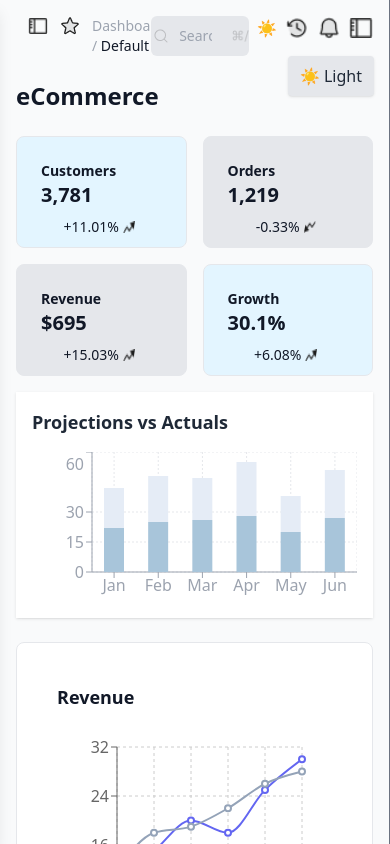
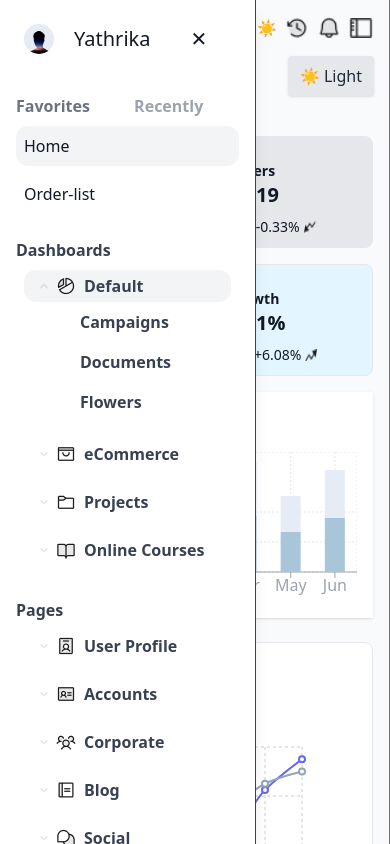
Before and after one commit to Rajath2pi/My-Ecommerce-Dashboard, a Next.js app: page / in a window 390 px wide. Built offline with nearby package versions, Linux system fonts and the light colour scheme.

Commit message:
Side bar auto open for mobile view

```diff
--- a/src/app/layout.tsx
+++ b/src/app/layout.tsx
@@ -14,7 +14,7 @@ import NotificationComponent from "./components/notification";
   }>) {
     const [dark, setDark] = React.useState<boolean>(false);
     const [mounted, setMounted] = React.useState(false);
-    const [sidebarOpen, setSidebarOpen] = React.useState(false);
+    const [sidebarOpen, setSidebarOpen] = React.useState(true);
     const [notificationBar, toggleNotificationBar] = React.useState(true)
 
     // Run once on client to set theme correctly
```
